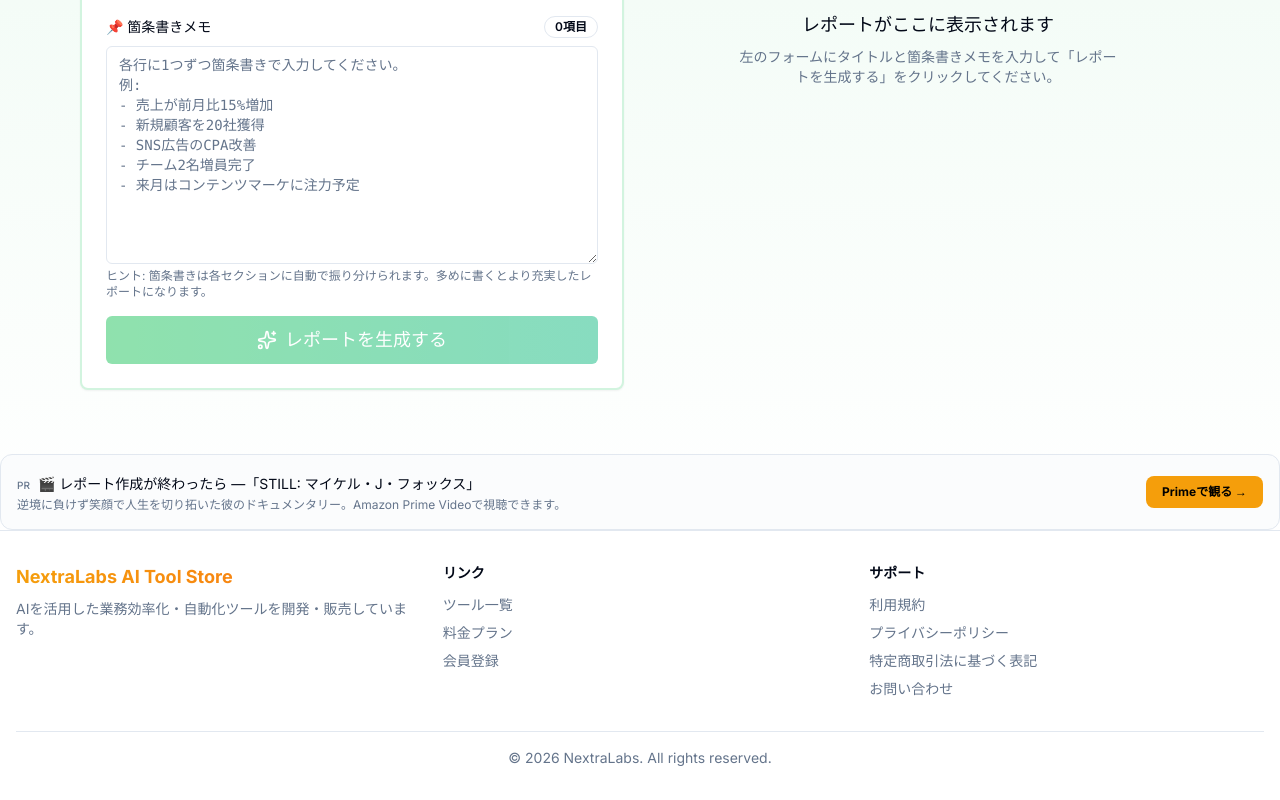
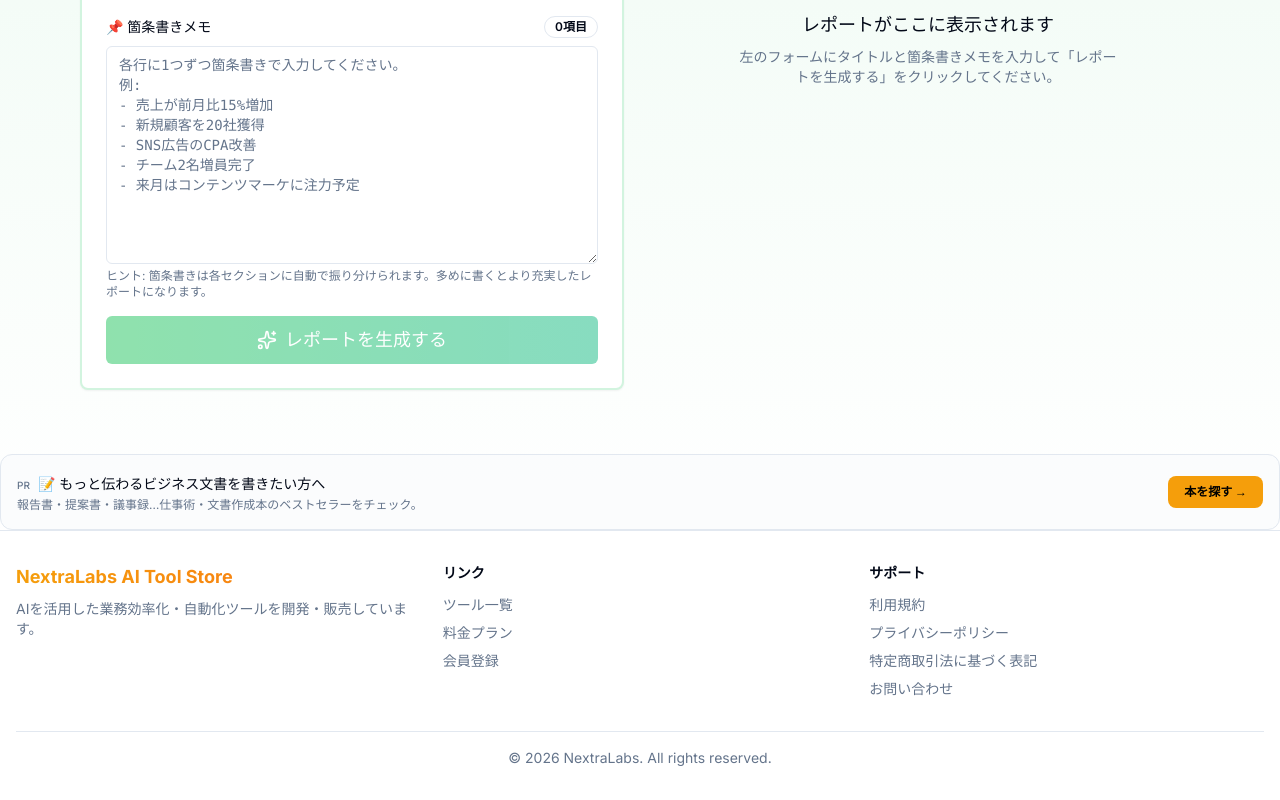
Before and after one commit to fyoneyone9-cyber/nextralabs-membership, a Next.js app: page /products/ai-report-generator/app in a window 1280 px wide. Shown: the part 609-1409 px from the top of the page. Built offline with nearby package versions, Linux system fonts and the light colour scheme; no server answers.

Commit message:
feat: update affiliate banners to relevant Amazon bestseller links (nextralabs-22)

```diff
--- a/src/components/tools/AiReportGenerator.tsx
+++ b/src/components/tools/AiReportGenerator.tsx
@@ -395,12 +395,12 @@ export default function AiReportGenerator() {
       <div className="mt-8 border rounded-xl p-4 bg-muted/30 flex flex-col sm:flex-row items-start sm:items-center gap-4">
         <div className="flex-1">
           <span className="text-[10px] text-muted-foreground font-medium mr-2">PR</span>
-          <span className="text-sm">🎬 レポート作成が終わったら —「STILL: マイケル・J・フォックス」</span>
-          <p className="text-xs text-muted-foreground mt-0.5">逆境に負けず笑顔で人生を切り拓いた彼のドキュメンタリー。Amazon Prime Videoで視聴できます。</p>
+          <span className="text-sm">📝 もっと伝わるビジネス文書を書きたい方へ</span>
+          <p className="text-xs text-muted-foreground mt-0.5">報告書・提案書・議事録…仕事術・文書作成本のベストセラーをチェック。</p>
         </div>
-        <a href="https://amzn.to/4ejfQ5J" target="_blank" rel="noopener noreferrer sponsored"
+        <a href="https://www.amazon.co.jp/gp/bestsellers/books/466282?tag=nextralabs-22" target="_blank" rel="noopener noreferrer sponsored"
           className="shrink-0 inline-flex items-center gap-1.5 px-4 py-2 rounded-lg bg-amber-500 hover:bg-amber-400 text-black text-xs font-bold transition-colors">
-          Primeで観る →
+          本を探す →
         </a>
       </div>
     </div>
--- a/src/components/tools/KdpGuide.tsx
+++ b/src/components/tools/KdpGuide.tsx
@@ -110,13 +110,13 @@ function getHintStyle(color: 'blue' | 'yellow' | 'green' | 'purple') {
 function AffiliateBanner() {
   return (
     <a
-      href="https://amzn.to/4ejfQ5J"
+      href="https://www.amazon.co.jp/gp/bestsellers/books/466282?tag=nextralabs-22"
       target="_blank"
       rel="noopener noreferrer sponsored"
       className="flex items-center gap-2 w-full mt-4 px-4 py-3 rounded-lg border border-gray-700 bg-gray-800 hover:bg-gray-750 hover:border-gray-600 transition-colors text-sm text-gray-300"
     >
       <span className="text-[10px] text-gray-500 mr-1">PR</span>
-      📚 KDP出版と並行して読んでおきたい — Amazon Kindle ストアで探す
+      📚 Kindle出版・電子書籍ビジネスのベストセラー本をチェック
       <span className="ml-auto text-gray-500">→</span>
     </a>
   )
--- a/src/components/tools/MovingChecker.tsx
+++ b/src/components/tools/MovingChecker.tsx
@@ -632,12 +632,12 @@ export default function MovingChecker() {
       <div className="mt-8 border rounded-xl p-4 bg-muted/30 flex flex-col sm:flex-row items-start sm:items-center gap-4">
         <div className="flex-1">
           <span className="text-[10px] text-muted-foreground font-medium mr-2">PR</span>
-          <span className="text-sm">🎬 引っ越しの夜に観たい —「STILL: マイケル・J・フォックス」</span>
-          <p className="text-xs text-muted-foreground mt-0.5">人生の転機に立ち向かい続けた男のドキュメンタリー。Amazon Prime Videoで視聴できます。</p>
+          <span className="text-sm">🏠 新生活をもっとスムーズに整えたい方へ</span>
+          <p className="text-xs text-muted-foreground mt-0.5">引っ越し・新生活・暮らし整理術のベストセラー本をチェック。</p>
         </div>
-        <a href="https://amzn.to/4ejfQ5J" target="_blank" rel="noopener noreferrer sponsored"
+        <a href="https://www.amazon.co.jp/gp/bestsellers/books/466282?tag=nextralabs-22" target="_blank" rel="noopener noreferrer sponsored"
           className="shrink-0 inline-flex items-center gap-1.5 px-4 py-2 rounded-lg bg-amber-500 hover:bg-amber-400 text-black text-xs font-bold transition-colors">
-          Primeで観る →
+          本を探す →
         </a>
       </div>
       </div>
--- a/src/components/tools/OfficePoliticsGraph.tsx
+++ b/src/components/tools/OfficePoliticsGraph.tsx
@@ -723,12 +723,12 @@ export default function OfficePoliticsGraph() {
       <div className="mt-8 border border-gray-700/40 rounded-xl p-4 bg-gray-900/40 flex flex-col sm:flex-row items-start sm:items-center gap-4">
         <div className="flex-1">
           <span className="text-[10px] text-gray-600 font-medium mr-2">PR</span>
-          <span className="text-sm text-gray-300">🎬 組織と人間関係を深く考えたくなったら —「STILL: マイケル・J・フォックス」</span>
-          <p className="text-xs text-gray-500 mt-0.5">逆境を笑顔で生き抜いた人生のドキュメンタリー。Amazon Prime Videoで視聴できます。</p>
+          <span className="text-sm text-gray-300">🏢 職場の人間関係・組織論をもっと深く学びたい方へ</span>
+          <p className="text-xs text-gray-500 mt-0.5">組織行動・マネジメント・人間関係術のベストセラー本をチェック。</p>
         </div>
-        <a href="https://amzn.to/4ejfQ5J" target="_blank" rel="noopener noreferrer sponsored"
+        <a href="https://www.amazon.co.jp/gp/bestsellers/books/466282?tag=nextralabs-22" target="_blank" rel="noopener noreferrer sponsored"
           className="shrink-0 inline-flex items-center gap-1.5 px-4 py-2 rounded-lg bg-amber-500 hover:bg-amber-400 text-black text-xs font-bold transition-colors">
-          Primeで観る →
+          本を探す →
         </a>
       </div>
     </div>
--- a/src/components/tools/SnsAutoPoster.tsx
+++ b/src/components/tools/SnsAutoPoster.tsx
@@ -335,12 +335,12 @@ export default function SnsAutoPoster() {
       <div className="mt-8 border rounded-xl p-4 bg-muted/30 flex flex-col sm:flex-row items-start sm:items-center gap-4">
         <div className="flex-1">
           <span className="text-[10px] text-muted-foreground font-medium mr-2">PR</span>
-          <span className="text-sm">🎬 SNS自動化で空いた時間に —「STILL: マイケル・J・フォックス」</span>
-          <p className="text-xs text-muted-foreground mt-0.5">「バック・トゥ・ザ・フューチャー」の彼が語る、リアルな人生のドキュメンタリー。Amazon Prime Videoで視聴できます。</p>
+          <span className="text-sm">📱 SNS運用・マーケティングをもっと学びたい方へ</span>
+          <p className="text-xs text-muted-foreground mt-0.5">フォロワー増加・集客・ブランディングのベストセラー本をチェック。</p>
         </div>
-        <a href="https://amzn.to/4ejfQ5J" target="_blank" rel="noopener noreferrer sponsored"
+        <a href="https://www.amazon.co.jp/gp/bestsellers/books/466282?tag=nextralabs-22" target="_blank" rel="noopener noreferrer sponsored"
           className="shrink-0 inline-flex items-center gap-1.5 px-4 py-2 rounded-lg bg-amber-500 hover:bg-amber-400 text-black text-xs font-bold transition-colors">
-          Primeで観る →
+          本を探す →
         </a>
       </div>
       </div>
```
